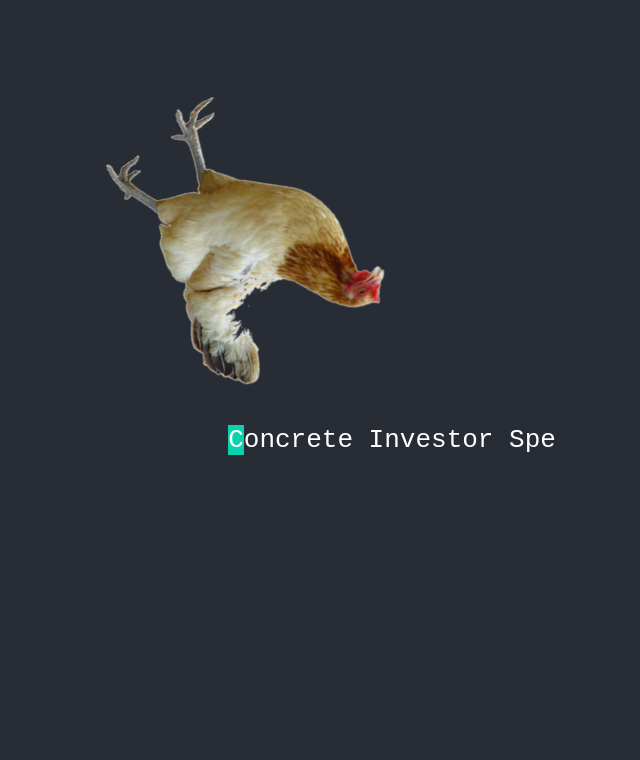
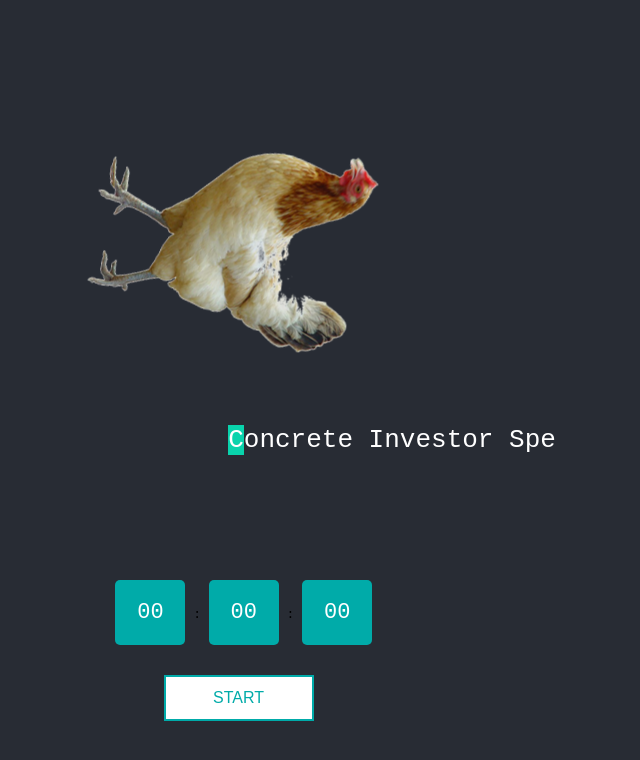
Before and after one commit to djsiu/MountainMadness2021, a React (Create React App) app in the folder interruptingchicken/: page / in a window 1280 px wide. Shown: the top 760 px of the page, without its empty margins (404-1044 px from the left). Built offline with nearby package versions, Linux system fonts and the light colour scheme.

Commit message:
adding <timer/> to typingpage.js

```diff
--- a/interruptingchicken/src/tabs/TypingPage/TypingPage.js
+++ b/interruptingchicken/src/tabs/TypingPage/TypingPage.js
@@ -83,6 +83,7 @@ function TypingPage() {
         </p>
       </header>
       {popupFlag ? <Popup text={keyWords[index]} closePopup={toggleVars}/> : null}
+      <Timer/>
     </div>
   );
 }
```
